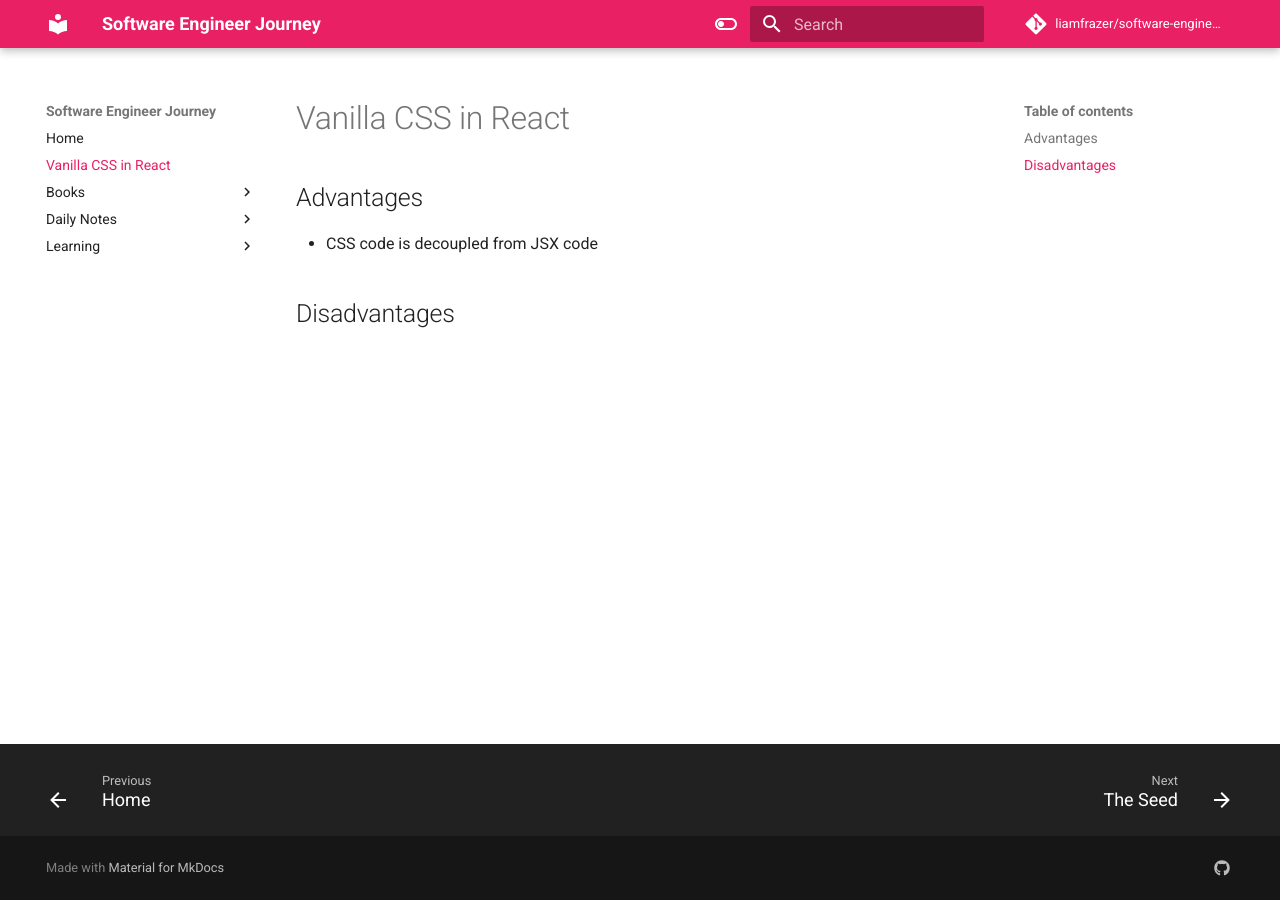
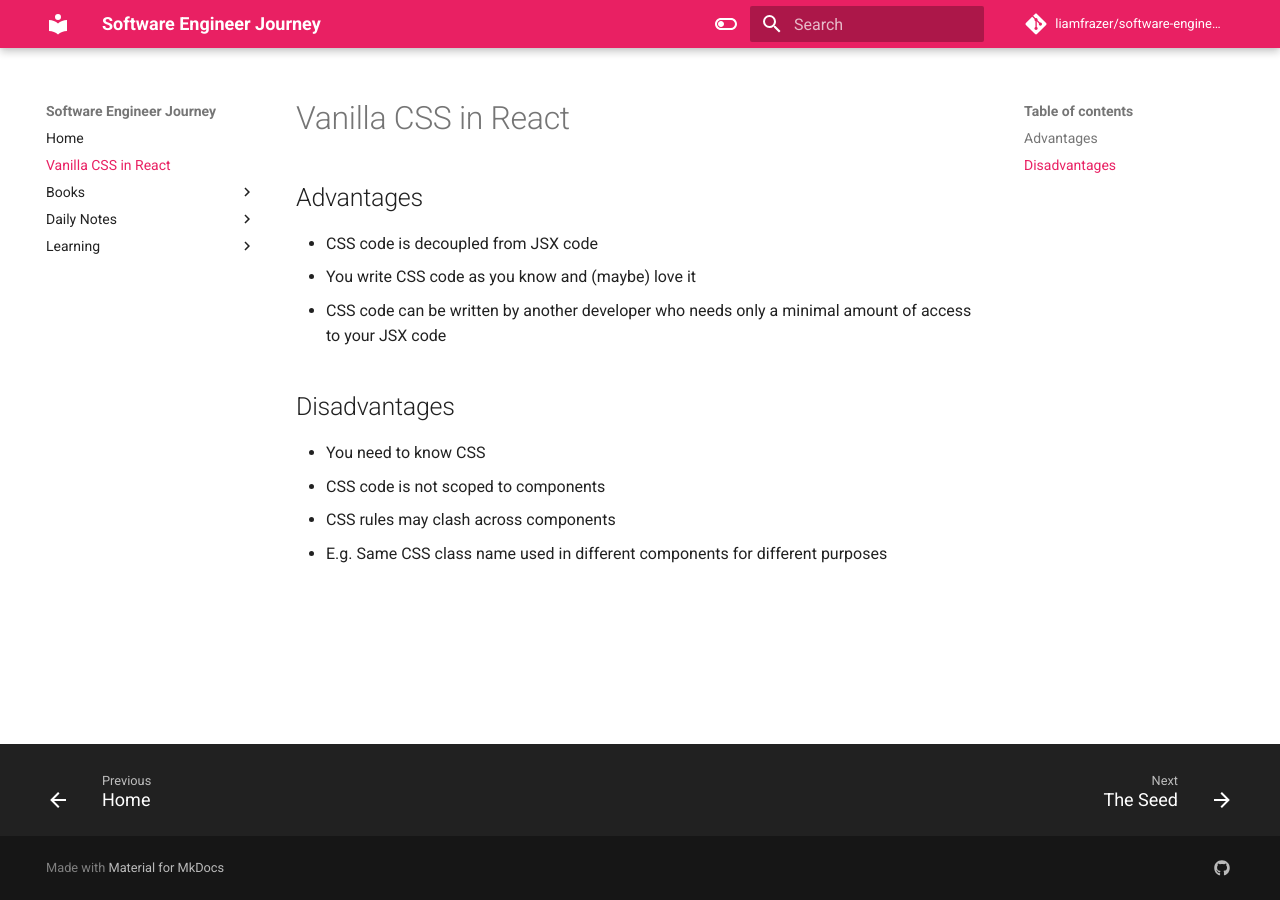
Before and after one commit to liamfrazer/software-engineer-journey, an MkDocs documentation site: the page built from docs/Vanilla CSS in React.md, in a window 1280 px wide. Built offline with MkDocs 1.6.1 and Material for MkDocs 9.7.7, drawn with Linux system fonts in a browser that asks for light colours; comment, search, counter and statistics services are not loaded.

Commit message:
vault backup: 2023-12-27 15:30:13

```diff
--- a/docs/Vanilla CSS in React.md
+++ b/docs/Vanilla CSS in React.md
@@ -7,5 +7,11 @@ tags:
 
 ## Advantages
 * CSS code is decoupled from JSX code
+* You write CSS code as you know and (maybe) love it
+* CSS code can be written by another developer who needs only a minimal amount of access to your JSX code
 
 ## Disadvantages
+* You need to know CSS
+* CSS code is not scoped to components
+* CSS rules may clash across components
+* E.g. Same CSS class name used in different components for different purposes
```
